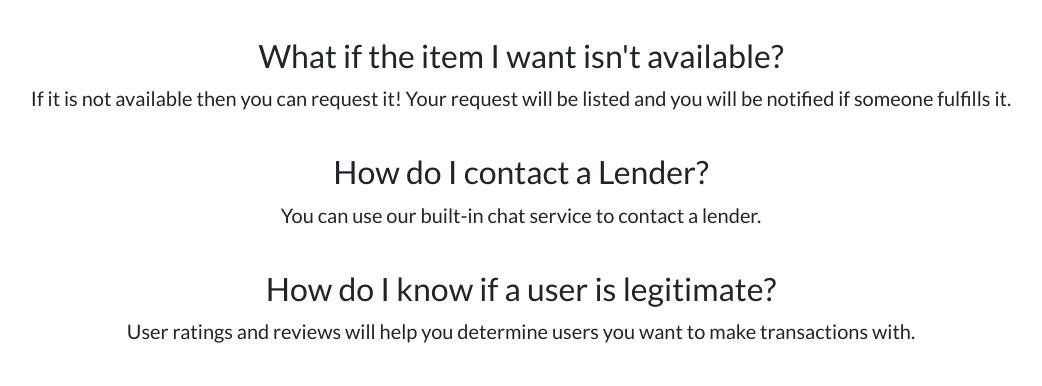
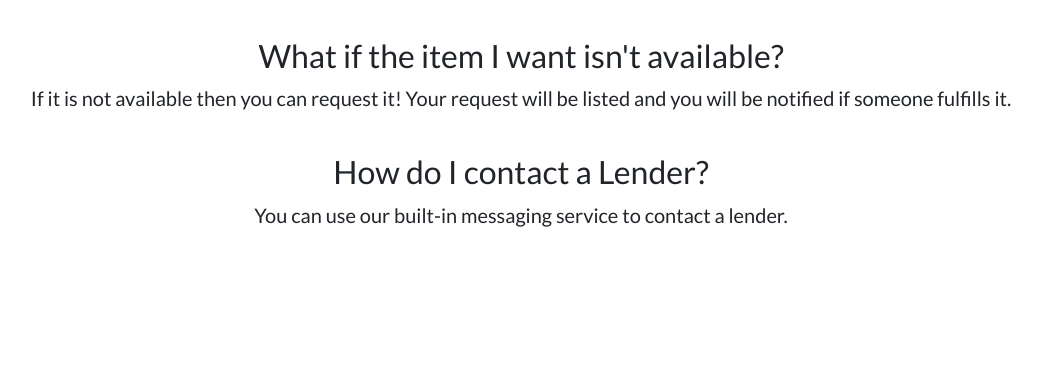
Before and after one commit to Senior-Design-Lend/lend, a Django app: page / in a window 1280 px wide. Shown: the part 1903-2289 px from the top of the page, without its empty margins (119-1161 px from the left). After the commit the page ends 2130 px from the top, so only its background shows below. Run offline with Django 3.2, Linux system fonts and the light colour scheme; some libraries are stand-ins or nearby versions; some web fonts are replaced.

Commit message:
tweaked landing page

```diff
--- a/lendproject/settings.py
+++ b/lendproject/settings.py
@@ -91,9 +91,9 @@ WSGI_APPLICATION = 'lendproject.wsgi.application'
 DATABASES = {
     'default': {
         'ENGINE': 'django.db.backends.postgresql',
-        'NAME': 'lend',
-        'USER': 'ubuntu',
-        'PASSWORD': 'DBpassword',
+        'NAME': 'sample_db',
+        'USER': '',
+        'PASSWORD': '',
         'HOST': 'localhost',
         'PORT': '',
     }
--- a/templates/login/index.html
+++ b/templates/login/index.html
@@ -9,14 +9,14 @@
 {% block body_block %}
 <div class="banner_img">
   <div class="banner">
-    <h1>Don't buy things you hardly use. Borrow it or lend it to someone</h1>
+    <h1>Don't buy things you hardly use. Borrow it or lend it to someone!</h1>
   </div>
 </div>
 <div id="about">
   <h1>About Lend</h1><br>
   <img src="https://www.shareicon.net/download/2016/09/13/828361_business_512x512.png"><br>
   <h3>Lend is a service that allows users to lend out and borrow items from other users. There are many times when a person wants to use some items,
-  but they don't want to fully purchase it. They'll only need it once and then never again. Or maybe someone forgot something at home and needs
+  but they don't want to fully purchase it. They'll only need it once and then never have to use it again. Someone may have forgotten something at home and needs
   it for that day. Why buy a new item completely when someone can lend it out to you instead?</h3>
 </div>
 <div id="faq">
@@ -27,8 +27,8 @@
   <h2>How do you find items to rent or borrow?</h2><p>Using our map view, you can search for items in a given area</p><br>
   <h2>What if the item I want isn't available?</h2><p>If it is not available then you can request it! Your request will be listed and you will be notified
   if someone fulfills it.</p><br>
-  <h2>How do I contact a Lender?</h2><p>You can use our built-in chat service to contact a lender.</p><br>
-  <h2>How do I know if a user is legitimate?</h2><p>User ratings and reviews will help you determine users you want to make transactions with.</p><br>
+  <h2>How do I contact a Lender?</h2><p>You can use our built-in messaging service to contact a lender.</p><br>
+ <!-- <h2>How do I know if a user is legitimate?</h2><p>User ratings and reviews will help you determine users you want to make transactions with.</p><br>-->
 </div>
 
 
```
